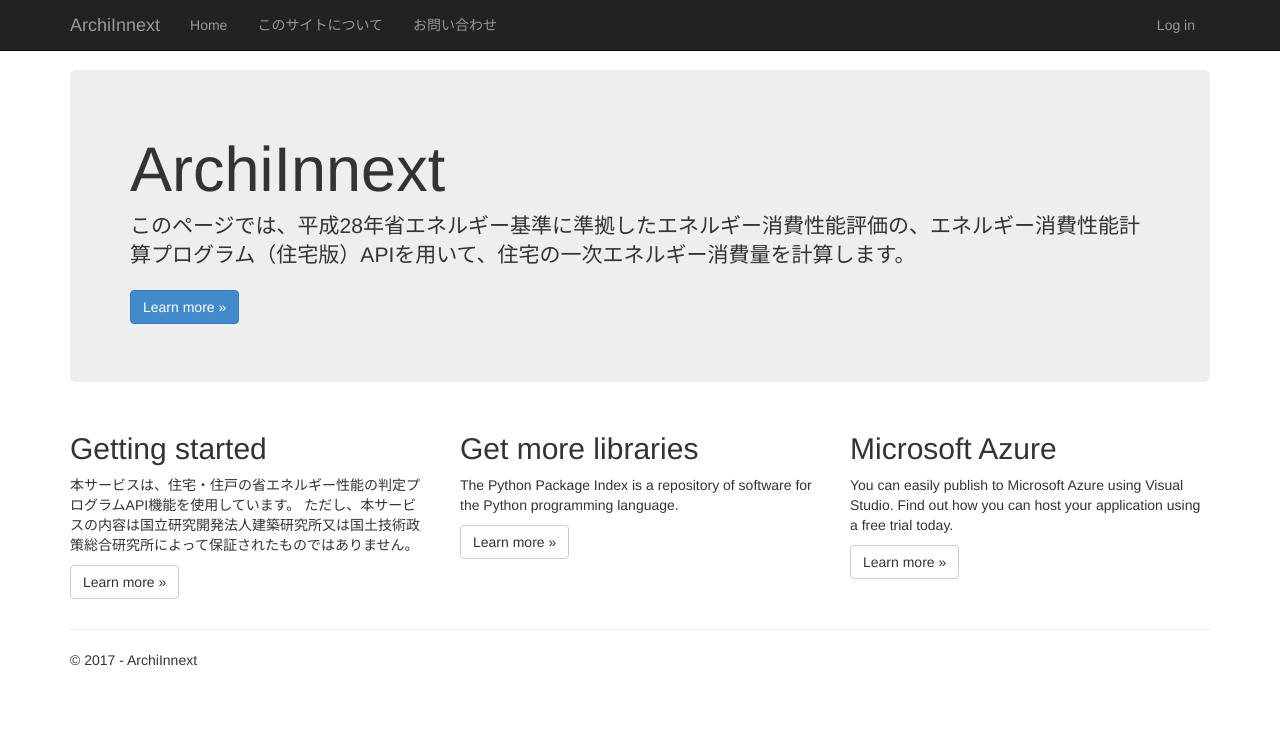
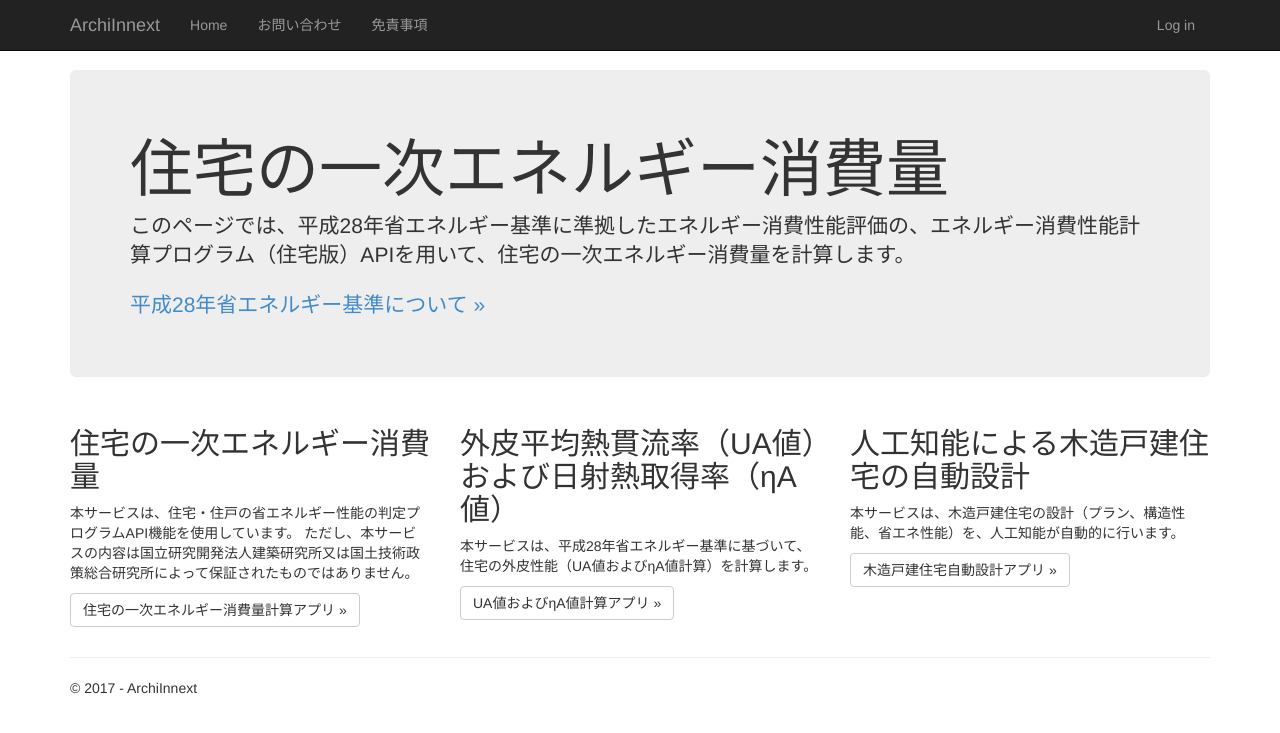
Before and after one commit to ArchiInfront/DjangoAzure, a Django app: page / in a window 1280 px wide. Shown: the top 733 px of the page. Run offline with Django 3.2, Linux system fonts and the light colour scheme; some libraries are stand-ins or nearby versions.

Commit message:
日本語ページ説明追加

```diff
--- a/DjangoAzure/DjangoAzure/settings.py
+++ b/DjangoAzure/DjangoAzure/settings.py
@@ -26,8 +26,8 @@ SECRET_KEY = '9b3a6f6c-9850-41b9-8830-a672f5665f97'
 # SECURITY WARNING: don't run with debug turned on in production!
 DEBUG = True
 
-#ALLOWED_HOSTS = ['hirakawa71djangoazure.azurewebsites.net']
-ALLOWED_HOSTS = []
+ALLOWED_HOSTS = ['hirakawa71djangoazure.azurewebsites.net']
+#ALLOWED_HOSTS = []
 
 
 # Application definition
--- a/DjangoAzure/app/templates/app/about.html
+++ b/DjangoAzure/app/templates/app/about.html
@@ -5,6 +5,10 @@
 <h2>{{ title }}.</h2>
 <h3>{{ message }}</h3>
 
-<p>Use this area to provide additional information.</p>
+<p>使用許諾条件をご確認下さい。</p>
+<p>１．本ソフトウェアの全部または一部を修正、改変すること、及びリバースエンジニアリング、逆コンパイルあるいは逆アセンブル等により解析することを禁止します。</p>
+<p>２．本ソフトウェアの全部または一部を通信回線等により頒布すること、媒体の如何を問わず複製し第三者に譲渡、販売、貸与、使用許諾することを禁止します。</p>
+<p>３．本ソフトウェアを本サービスで明記する注意制限事項等で特定する以外の機器あるいはプログラムと組み合わせること、また1．に反して本ソフトウェアを改変すること等に起因して生じた損害、損失等に関し、本ソフトウェアの開発元等は責任を負うものではありません。</p>
+<p>４．本ソフトウェアの開発元等は、本ソフトウェアに関し、何らの保証責任および賠償責任を負うものではありません。</p>
 
 {% endblock %}
--- a/DjangoAzure/app/templates/app/index.html
+++ b/DjangoAzure/app/templates/app/index.html
@@ -3,29 +3,29 @@
 {% block content %}
 
 <div class="jumbotron">
-    <h1>ArchiInnext</h1>
+    <h1>住宅の一次エネルギー消費量</h1>
     <p class="lead">このページでは、平成28年省エネルギー基準に準拠したエネルギー消費性能評価の、エネルギー消費性能計算プログラム（住宅版）APIを用いて、住宅の一次エネルギー消費量を計算します。</p>
-    <p><a href="https://www.djangoproject.com/" class="btn btn-primary btn-large">Learn more &raquo;</a></p>
+    <p><a href="">平成28年省エネルギー基準について &raquo;</a></p>
 </div>
 
 <div class="row">
     <div class="col-md-4">
-        <h2>Getting started</h2>
+        <h2>住宅の一次エネルギー消費量</h2>
         <p>
             本サービスは、住宅・住戸の省エネルギー性能の判定プログラムAPI機能を使用しています。
             ただし、本サービスの内容は国立研究開発法人建築研究所又は国土技術政策総合研究所によって保証されたものではありません。
         </p>
-        <p><a class="btn btn-default" href="http://www.djangobook.com/en/2.0/index.html">Learn more &raquo;</a></p>
+        <p><a class="btn btn-default" href="">住宅の一次エネルギー消費量計算アプリ &raquo;</a></p>
     </div>
     <div class="col-md-4">
-        <h2>Get more libraries</h2>
-        <p>The Python Package Index is a repository of software for the Python programming language.</p>
-        <p><a class="btn btn-default" href="https://pypi.org/">Learn more &raquo;</a></p>
+        <h2>外皮平均熱貫流率（UA値）および日射熱取得率（ηA値）</h2>
+        <p>本サービスは、平成28年省エネルギー基準に基づいて、住宅の外皮性能（UA値およびηA値計算）を計算します。</p>
+        <p><a class="btn btn-default" href="">UA値およびηA値計算アプリ &raquo;</a></p>
     </div>
     <div class="col-md-4">
-        <h2>Microsoft Azure</h2>
-        <p>You can easily publish to Microsoft Azure using Visual Studio. Find out how you can host your application using a free trial today.</p>
-        <p><a class="btn btn-default" href="http://azure.microsoft.com">Learn more &raquo;</a></p>
+        <h2>人工知能による木造戸建住宅の自動設計</h2>
+        <p>本サービスは、木造戸建住宅の設計（プラン、構造性能、省エネ性能）を、人工知能が自動的に行います。</p>
+        <p><a class="btn btn-default" href="">木造戸建住宅自動設計アプリ &raquo;</a></p>
     </div>
 </div>
 
--- a/DjangoAzure/app/templates/app/layout.html
+++ b/DjangoAzure/app/templates/app/layout.html
@@ -24,8 +24,8 @@
             <div class="navbar-collapse collapse">
                 <ul class="nav navbar-nav">
                     <li><a href="{% url 'home' %}">Home</a></li>
-                    <li><a href="{% url 'about' %}">このサイトについて</a></li>
                     <li><a href="{% url 'contact' %}">お問い合わせ</a></li>
+                    <li><a href="{% url 'about' %}">免責事項</a></li>
                 </ul>
                 {% include 'app/loginpartial.html' %}
             </div>
--- a/DjangoAzure/app/views.py
+++ b/DjangoAzure/app/views.py
@@ -26,8 +26,8 @@ def contact(request):
         request,
         'app/contact.html',
         {
-            'title':'Contact',
-            'message':'Your contact page.',
+            'title':'お問い合わせ',
+            'message':'お問い合わせ',
             'year':datetime.now().year,
         }
     )
@@ -39,8 +39,8 @@ def about(request):
         request,
         'app/about.html',
         {
-            'title':'About',
-            'message':'Your application description page.',
+            'title':'免責事項',
+            'message':'本サイトで公表するプログラム及び資料等により、使用者が直接間接に蒙ったいかなる損害に対しても、何らの保証責任及び賠償責任を負うものではありません。 使用者の責任のもと、プログラムの使用、結果の利用を行ってください。',
             'year':datetime.now().year,
         }
     )
```
